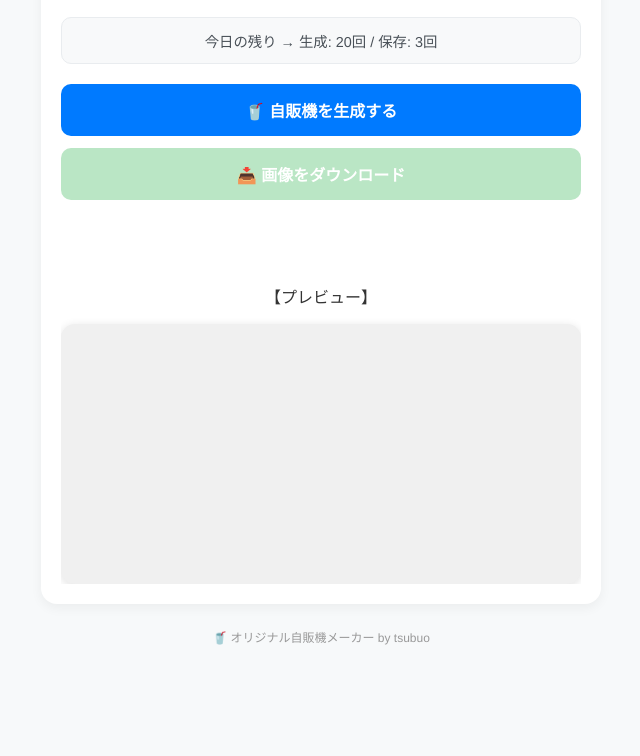
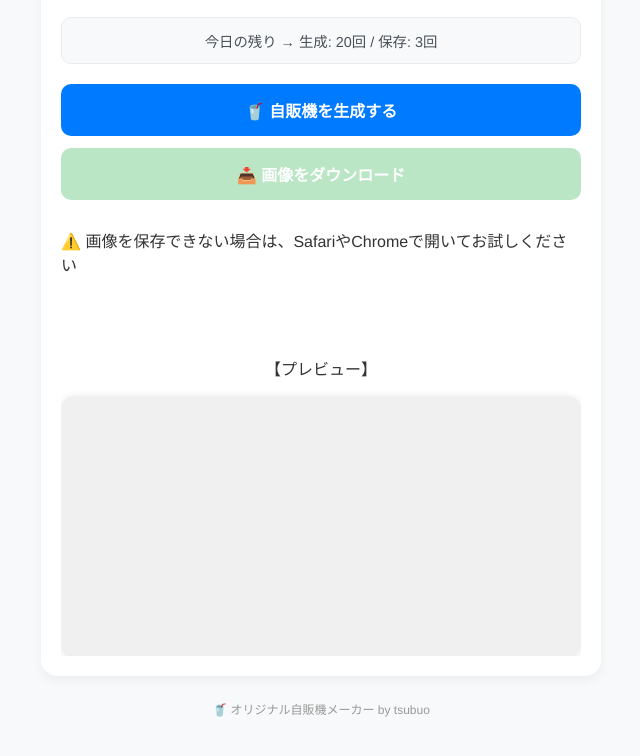
Before and after one commit to tsubuo11035103-a11y/vending-generator, a website: page index.html in a window 1280 px wide. Shown: the part 792-1548 px from the top of the page, without its empty margins (319-959 px from the left). Before the commit the page ends 1476 px from the top, so only its background shows below. Drawn offline with Linux system fonts and the light colour scheme.

Commit message:
Update index.html

```diff
--- a/index.html
+++ b/index.html
@@ -70,6 +70,9 @@
 
     <button id="btn-generate" class="btn btn-primary">🥤 自販機を生成する</button>
     <button id="btn-download" class="btn btn-download" disabled>📥 画像をダウンロード</button>
+    <p class="download-note">
+⚠️ 画像を保存できない場合は、SafariやChromeで開いてお試しください
+</p>
   <div id="secret-result" class="secret-result"></div>
 <div class="preview-area">
   <p>【プレビュー】</p>
```
